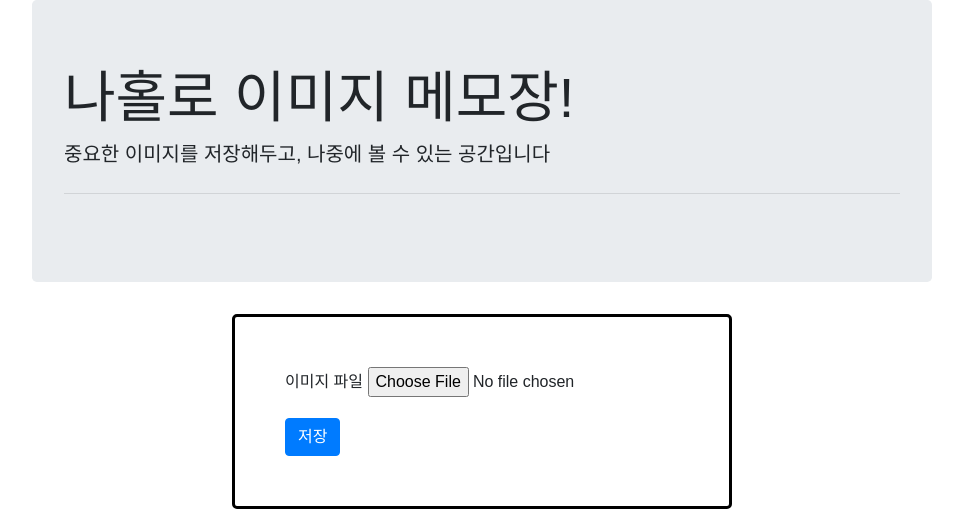
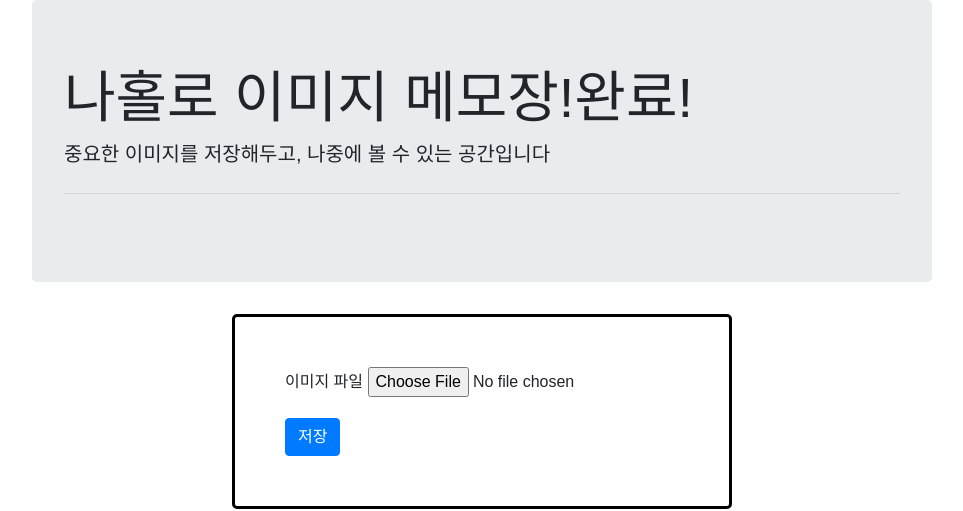
Before and after one commit to YOUNGHOON-SONG/my-front, a plain HTML site: page index.html in a window 1280 px wide. Shown: the top 511 px of the page, without its empty margins (158-1121 px from the left). Drawn offline with nearby package versions, Linux system fonts and the light colour scheme; a web font is replaced by a local one.

Commit message:
gitaction파일추가

```diff
--- a/index.html
+++ b/index.html
@@ -58,7 +58,7 @@
 <body>
 <div class="wrap">
     <div class="jumbotron">
-        <h1 class="display-4">나홀로 이미지 메모장!</h1>
+        <h1 class="display-4">나홀로 이미지 메모장!완료!</h1>
         <p class="lead">중요한 이미지를 저장해두고, 나중에 볼 수 있는 공간입니다</p>
         <hr class="my-4">
     </div>
```
